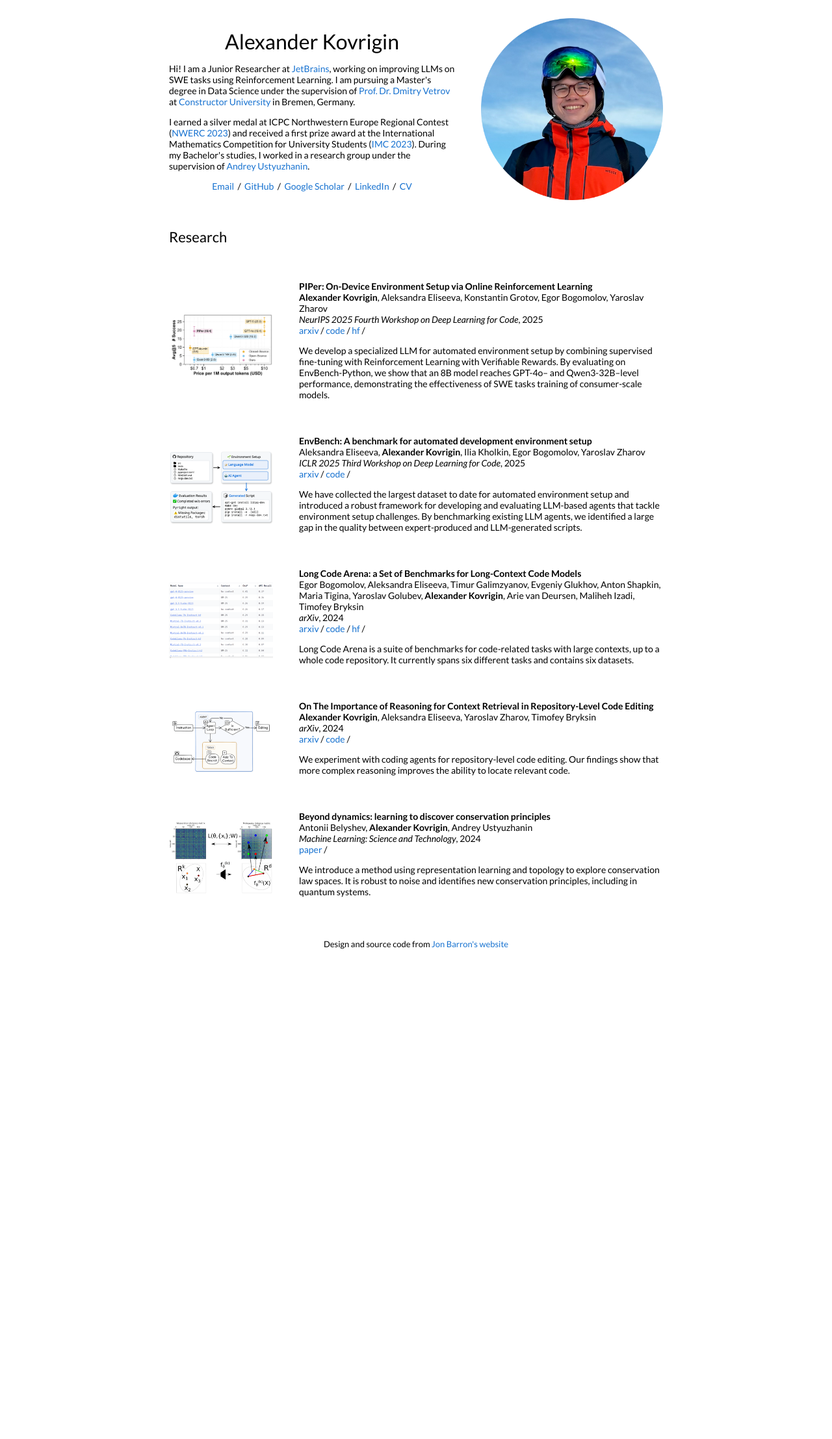
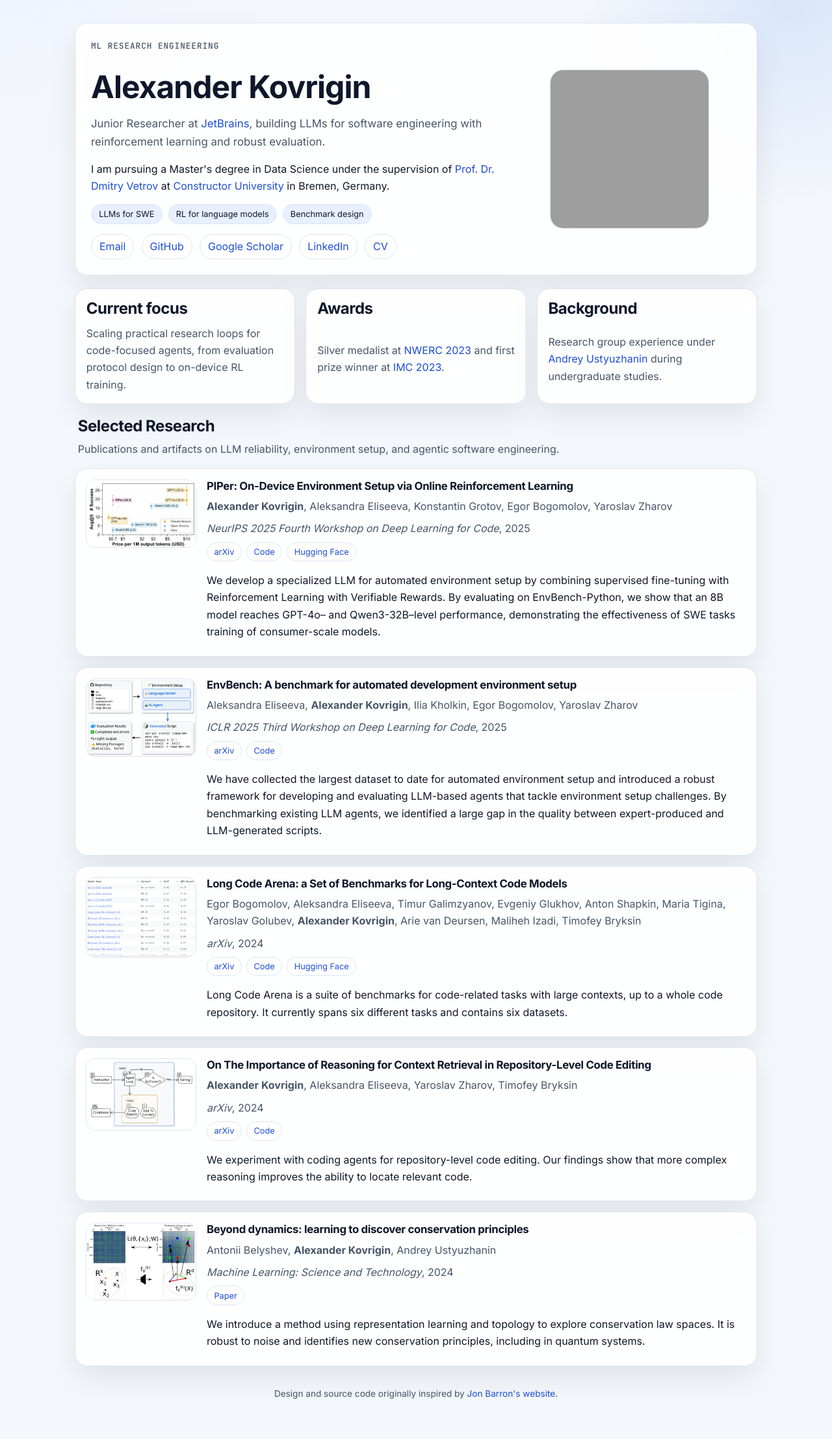
Before and after one commit to waleko/waleko.github.io, a Jekyll site: the page built from _posts/2025-09-29-piper.markdown, in a window 1280 px wide. Shown: the whole page at 65% size. Built offline with Jekyll 4.4.1, drawn with Linux system fonts in a browser that asks for light colours; before the commit the page ends 1482 px from its top, so only the background shows below that; grey boxes are pictures that could not be loaded.

Commit message:
Modernize homepage design and update avatar source
Co-authored-by: Alexander Kovrigin <inbox@alexkovrigin.me>

```diff
--- a/_config.yml
+++ b/_config.yml
@@ -9,7 +9,7 @@ name: Alexander Kovrigin
 # description: the profile of an engineer, researcher and software developer
 
 # URL of your avatar or profile pic (you could use your GitHub profile pic)
-avatar: images/avatar.png
+avatar: https://avatars.githubusercontent.com/u/24986722?v=4
 
 #
 # Flags below are optional
--- a/_layouts/default.html
+++ b/_layouts/default.html
@@ -7,127 +7,105 @@
   <meta content="text/html; charset=utf-8" http-equiv="Content-Type">
 
   <meta name="author" content="{{ site.name }}" />
+  <meta name="description" content="ML research engineer portfolio focused on LLMs for software engineering." />
   <meta name="viewport" content="width=device-width, initial-scale=1">
 
   <link rel="stylesheet" type="text/css" href="{{ site.baseurl }}/style.css" />
   <link rel="canonical" href="{{ page.url | replace:'index.html','' | prepend: site.baseurl | prepend: site.url }}">
-  <link href="https://fonts.googleapis.com/css?family=Lato:400,700,400italic,700italic" rel="stylesheet"
-    type="text/css">
+  <link rel="preconnect" href="https://fonts.googleapis.com">
+  <link rel="preconnect" href="https://fonts.gstatic.com" crossorigin>
+  <link href="https://fonts.googleapis.com/css2?family=Inter:wght@400;500;600;700&family=JetBrains+Mono:wght@500&display=swap"
+    rel="stylesheet">
 
 </head>
 
 <body>
-  <table
-    style="width:100%;max-width:800px;border:0px;border-spacing:0px;border-collapse:separate;margin-right:auto;margin-left:auto;">
-    <tr style="padding:0px">
-      <td style="padding:0px">
-        <table
-          style="width:100%;border:0px;border-spacing:0px;border-collapse:separate;margin-right:auto;margin-left:auto;">
-          <tr style="padding:0px">
-            <td style="padding:2.5%;width:60%;vertical-align:middle">
-              <h1>
-                Alexander Kovrigin
-              </h1>
-              <p>Hi! I am a Junior Researcher at <a href="https://jetbrains.com">JetBrains</a>, working on improving LLMs on SWE tasks using Reinforcement Learning.
+  <main class="page-shell">
+    <section class="hero card">
+      <div class="hero-copy">
+        <p class="eyebrow">ML Research Engineering</p>
+        <h1>Alexander Kovrigin</h1>
+        <p class="lead">
+          Junior Researcher at <a href="https://jetbrains.com">JetBrains</a>, building LLMs for software engineering with reinforcement learning and robust evaluation.
+        </p>
+        <p>
           I am pursuing a Master's degree in Data Science under the supervision of <a href="https://scholar.google.com/citations?user=7HU0UoUAAAAJ&hl=en">Prof. Dr. Dmitry Vetrov</a> at <a href="https://constructor.university">Constructor University</a> in Bremen, Germany.
         </p>
-              <p>
-                <!-- I completed my Bachelor's in Computer Science at Constructor University, having transferred from <a href="https://spb.hse.ru/en/ba/appmath/">HSE University</a>. -->
-                I earned a silver medal at ICPC Northwestern Europe Regional Contest (<a href="https://2023.nwerc.eu/">NWERC 2023</a>) and received a first prize award at the International Mathematics Competition for University Students (<a href="https://www.imc-math.org.uk/?year=2023">IMC 2023</a>). During my Bachelor's studies, I worked in a research group under the supervision of <a href="https://scholar.google.com/citations?user=vfQf9SIAAAAJ">Andrey Ustyuzhanin</a>.
-              </p>
-              <p style="text-align:center">
-                <a href="mailto:inbox@alexkovrigin.me"> Email</a> &nbsp;/&nbsp;
-                <a href="https://github.com/waleko">GitHub</a> &nbsp;/&nbsp;
-                <a href="https://scholar.google.com/citations?user=-TlLyrMAAAAJ">Google Scholar</a> &nbsp;/&nbsp;
-                <a href="https://www.linkedin.com/in/waleko"> LinkedIn </a> &nbsp;/&nbsp;
+        <div class="tag-row">
+          <span class="tag">LLMs for SWE</span>
+          <span class="tag">RL for language models</span>
+          <span class="tag">Benchmark design</span>
+        </div>
+        <div class="link-row">
+          <a href="mailto:inbox@alexkovrigin.me">Email</a>
+          <a href="https://github.com/waleko">GitHub</a>
+          <a href="https://scholar.google.com/citations?user=-TlLyrMAAAAJ">Google Scholar</a>
+          <a href="https://www.linkedin.com/in/waleko">LinkedIn</a>
           <a href="https://acacia.s3.wlko.me/cv/Alexander%20Kovrigin.pdf">CV</a>
-              </p>
-            </td>
-            <td style="padding:2.5%;width:40%;max-width:40%">
-              <img style="width:100%;max-width:100%" alt="profile photo" src="images/avatar.png">
-            </td>
-          </tr>
-        </table>
+        </div>
+      </div>
+      <div class="hero-avatar-wrap">
+        <img class="hero-avatar" alt="profile photo" src="{{ site.avatar }}">
+      </div>
+    </section>
 
-        <table
-          style="width:100%;border:0px;border-spacing:0px;border-collapse:separate;margin-right:auto;margin-left:auto;">
-          <tr>
-            <td style="padding:2.5%;width:100%;vertical-align:middle">
-              <h2>Research</h2>
-              <p>
-              </p>
-            </td>
-          </tr>
-        </table>
-        <table
-          style="width:100%;border:0px;border-spacing:0px;border-collapse:separate;margin-right:auto;margin-left:auto;">
+    <section class="highlights">
+      <article class="highlight-card card">
+        <h2>Current focus</h2>
+        <p>Scaling practical research loops for code-focused agents, from evaluation protocol design to on-device RL training.</p>
+      </article>
+      <article class="highlight-card card">
+        <h2>Awards</h2>
+        <p>Silver medalist at <a href="https://2023.nwerc.eu/">NWERC 2023</a> and first prize winner at <a href="https://www.imc-math.org.uk/?year=2023">IMC 2023</a>.</p>
+      </article>
+      <article class="highlight-card card">
+        <h2>Background</h2>
+        <p>Research group experience under <a href="https://scholar.google.com/citations?user=vfQf9SIAAAAJ">Andrey Ustyuzhanin</a> during undergraduate studies.</p>
+      </article>
+    </section>
 
+    <section class="research-section">
+      <div class="section-title-wrap">
+        <h2>Selected Research</h2>
+        <p>Publications and artifacts on LLM reliability, environment setup, and agentic software engineering.</p>
+      </div>
+
+      <div class="research-grid">
         {% for post in site.posts %}
         {% for cat in post.categories %}
         {% if cat == 'research' %}
-          <tr>
-            <td style="padding:2.5%;width:25%;vertical-align:middle;min-width:120px">
-              <img src="/tn{{post.image}}" alt="project image" style="width:auto; height:auto; max-width:100%;" />
-            </td>
-            <td style="padding:2.5%;width:75%;vertical-align:middle">
+        <article class="research-card card">
+          <div class="research-thumb-wrap">
+            <img src="/tn{{post.image}}" alt="{{ post.title }} thumbnail" class="research-thumb" />
+          </div>
+          <div class="research-content">
             <h3>{{post.title}}</h3>
-              <br>
-              {{post.authors}}
-
-              <br>
-              <em>{{post.venue}}</em>, {{ post.date | date: "%Y" }}
-              <br>
-              {% if post.arxiv %}
-              <a href="{{post.arxiv}}">arxiv</a> /
-              {% endif %}
-              {% if post.paper %}
-              <a href="{{post.paper}}">paper</a> /
-              {% endif %}
-              {% if post.video %}
-              <a href="{{post.video}}">video</a> /
-              {% endif %}
-              {% if post.code %}
-              <a href="{{post.code}}">code</a> /
-              {% endif %}
-              {% if post.poster %}
-              <a href="{{post.poster}}">poster</a> /
-              {% endif %}
-              {% if post.slides %}
-              <a href="{{post.slides}}">slides</a> /
-              {% endif %}
-              {% if post.website %}
-              <a href="{{post.website}}">website</a> /
-              {% endif %}
-              {% if post.youtube %}
-              <a href="{{post.youtube}}">youtube</a> /
-              {% endif %}
-              {% if post.hf %}
-              <a href="{{post.hf}}">hf</a> /
-              {% endif %}
-              <p></p>
-              {{ post.excerpt }}
-            </td>
-          </tr>
+            <p class="authors">{{post.authors}}</p>
+            <p class="venue"><em>{{post.venue}}</em>, {{ post.date | date: "%Y" }}</p>
+            <div class="resource-links">
+              {% if post.arxiv %}<a href="{{post.arxiv}}">arXiv</a>{% endif %}
+              {% if post.paper %}<a href="{{post.paper}}">Paper</a>{% endif %}
+              {% if post.video %}<a href="{{post.video}}">Video</a>{% endif %}
+              {% if post.code %}<a href="{{post.code}}">Code</a>{% endif %}
+              {% if post.poster %}<a href="{{post.poster}}">Poster</a>{% endif %}
+              {% if post.slides %}<a href="{{post.slides}}">Slides</a>{% endif %}
+              {% if post.website %}<a href="{{post.website}}">Website</a>{% endif %}
+              {% if post.youtube %}<a href="{{post.youtube}}">YouTube</a>{% endif %}
+              {% if post.hf %}<a href="{{post.hf}}">Hugging Face</a>{% endif %}
+            </div>
+            <p class="excerpt">{{ post.excerpt }}</p>
+          </div>
+        </article>
         {% endif %}
         {% endfor %}
         {% endfor %}
-        </table>
+      </div>
+    </section>
 
-        <table
-          style="width:100%;border:0px;border-spacing:0px;border-collapse:separate;margin-right:auto;margin-left:auto;">
-          <tr>
-            <td style="padding:0px">
-              <br>
-              <p style="text-align:center;font-size:small;">
-                Design and source code from <a style="font-size:small;" href="https://jonbarron.info">Jon Barron's
-                  website</a>
-              </p>
-            </td>
-          </tr>
-        </table>
-      </td>
-    </tr>
-  </table>
+    <footer class="site-footer">
+      Design and source code originally inspired by <a href="https://jonbarron.info">Jon Barron's website</a>.
+    </footer>
+  </main>
 </body>
 
 </html>
--- a/style.scss
+++ b/style.scss
@@ -1,105 +1,275 @@
 ---
 ---
 
-//
-// IMPORTS
-//
-
-//@import "reset";
-//@import "variables";
-// Syntax highlighting @import is at the bottom of this file
-
-/**************/
-/* BASE RULES */
-/**************/
-a {
-  color: #1772d0;
-  text-decoration: none;
+:root {
+  --bg: #f4f7fb;
+  --bg-accent: #edf2ff;
+  --text: #0f172a;
+  --text-muted: #475569;
+  --card: rgba(255, 255, 255, 0.9);
+  --line: #dce5f3;
+  --brand: #3b82f6;
+  --brand-strong: #1d4ed8;
+  --chip-bg: #e8efff;
+  --shadow: 0 20px 45px rgba(15, 23, 42, 0.08);
 }
 
-a:focus,
-a:hover {
-  color: #f09228;
-  text-decoration: none;
+@media (prefers-color-scheme: dark) {
+  :root {
+    --bg: #070b14;
+    --bg-accent: #0f172a;
+    --text: #e2e8f0;
+    --text-muted: #94a3b8;
+    --card: rgba(15, 23, 42, 0.7);
+    --line: #23314b;
+    --brand: #60a5fa;
+    --brand-strong: #93c5fd;
+    --chip-bg: #182841;
+    --shadow: 0 18px 40px rgba(2, 6, 23, 0.45);
+  }
 }
 
-body,
-td,
-th,
-tr,
-p,
-a {
-  font-family: 'Lato', Verdana, Helvetica, sans-serif;
-  font-size: 14px;
-  font-display: auto;
+* {
+  box-sizing: border-box;
 }
 
-strong {
-  font-family: 'Lato', Verdana, Helvetica, sans-serif;
-  font-size: 14px;
-  font-display: auto;
+html,
+body {
+  margin: 0;
+  min-height: 100%;
+}
+
+body {
+  font-family: 'Inter', 'Lato', Verdana, Helvetica, sans-serif;
+  color: var(--text);
+  background:
+    radial-gradient(circle at 0% -10%, var(--bg-accent), transparent 30rem),
+    radial-gradient(circle at 95% 0%, rgba(59, 130, 246, 0.15), transparent 20rem),
+    var(--bg);
+  line-height: 1.65;
+}
+
+a {
+  color: var(--brand-strong);
+  text-decoration: none;
+  transition: color 0.2s ease;
+}
+
+a:hover,
+a:focus {
+  color: var(--brand);
+}
+
+h1,
+h2,
+h3 {
+  margin: 0;
+  line-height: 1.2;
+  letter-spacing: -0.02em;
+}
+
+h1 {
+  font-size: clamp(2rem, 5vw, 3rem);
 }
 
 h2 {
-  font-family: 'Lato', Verdana, Helvetica, sans-serif;
-  font-size: 22px;
-  font-display: auto;
-  font-weight: normal;
-  padding: 0px;
-  margin: 0px;
-  display:inline;
+  font-size: clamp(1.2rem, 2.2vw, 1.5rem);
 }
 
 h3 {
-  font-family: 'Lato', Verdana, Helvetica, sans-serif;
-  font-size: 14px;
-  font-weight: 700;
-  font-display: auto;
-  padding: 0px;
-  margin: 0px;
-  display:inline;
+  font-size: 1.05rem;
 }
 
-h1 {
-  font-family: 'Lato', Verdana, Helvetica, sans-serif;
-  font-size: 32px;
-  font-weight: normal;
-  font-display: auto;
-  text-align: center;
-  padding: 0px;
-  margin-block-start: 14px;
-  margin-block-end: 14px;
-  margin-left: 0px;
-  margin-right: 0px;
-
+p {
+  margin: 0;
 }
 
-.one {
-  width: 160px;
-  height: 160px;
-  position: relative;
+.page-shell {
+  width: min(1050px, 94vw);
+  margin: 2.2rem auto 3rem;
+  display: grid;
+  gap: 1.25rem;
 }
 
-.two {
-  width: 160px;
-  height: 160px;
-  position: absolute;
-  transition: opacity .2s ease-in-out;
-  -moz-transition: opacity .2s ease-in-out;
-  -webkit-transition: opacity .2s ease-in-out;
+.card {
+  background: var(--card);
+  border: 1px solid var(--line);
+  border-radius: 20px;
+  box-shadow: var(--shadow);
+  backdrop-filter: blur(8px);
 }
 
-.fade {
-  transition: opacity .2s ease-in-out;
-  -moz-transition: opacity .2s ease-in-out;
-  -webkit-transition: opacity .2s ease-in-out;
+.hero {
+  display: grid;
+  grid-template-columns: 1.3fr minmax(180px, 0.7fr);
+  gap: 1.25rem;
+  padding: 1.5rem;
 }
 
-span.highlight {
-  background-color: #ffffd0;
+.eyebrow {
+  font-family: 'JetBrains Mono', monospace;
+  font-size: 0.8rem;
+  text-transform: uppercase;
+  letter-spacing: 0.07em;
+  color: var(--text-muted);
+  margin-bottom: 0.6rem;
 }
 
-// Settled on moving the import of syntax highlighting to the bottom of the CSS
-// ... Otherwise it really bloats up the top of the CSS file and makes it difficult to find the start
-//@import "highlights";
-//@import "svg-icons";
+.hero-copy {
+  display: grid;
+  gap: 0.9rem;
+}
+
+.lead {
+  font-size: 1.05rem;
+  color: var(--text-muted);
+}
+
+.tag-row {
+  display: flex;
+  flex-wrap: wrap;
+  gap: 0.55rem;
+}
+
+.tag {
+  font-size: 0.8rem;
+  background: var(--chip-bg);
+  border: 1px solid var(--line);
+  border-radius: 999px;
+  padding: 0.25rem 0.7rem;
+}
+
+.link-row {
+  display: flex;
+  flex-wrap: wrap;
+  gap: 0.7rem;
+}
+
+.link-row a {
+  border: 1px solid var(--line);
+  border-radius: 999px;
+  padding: 0.35rem 0.75rem;
+  background: rgba(255, 255, 255, 0.45);
+}
+
+.hero-avatar-wrap {
+  display: flex;
+  justify-content: center;
+  align-items: center;
+}
+
+.hero-avatar {
+  width: min(245px, 100%);
+  aspect-ratio: 1/1;
+  object-fit: cover;
+  border-radius: 20px;
+  border: 1px solid var(--line);
+}
+
+.highlights {
+  display: grid;
+  grid-template-columns: repeat(3, minmax(0, 1fr));
+  gap: 1rem;
+}
+
+.highlight-card {
+  padding: 1rem 1.05rem;
+  display: grid;
+  gap: 0.6rem;
+}
+
+.highlight-card p {
+  color: var(--text-muted);
+}
+
+.research-section {
+  display: grid;
+  gap: 1rem;
+}
+
+.section-title-wrap {
+  padding: 0 0.3rem;
+}
+
+.section-title-wrap p {
+  margin-top: 0.45rem;
+  color: var(--text-muted);
+}
+
+.research-grid {
+  display: grid;
+  gap: 1rem;
+}
+
+.research-card {
+  padding: 1rem;
+  display: grid;
+  grid-template-columns: minmax(110px, 170px) minmax(0, 1fr);
+  gap: 1rem;
+  align-items: start;
+}
+
+.research-thumb-wrap {
+  border-radius: 14px;
+  overflow: hidden;
+  border: 1px solid var(--line);
+}
+
+.research-thumb {
+  width: 100%;
+  display: block;
+}
+
+.research-content {
+  display: grid;
+  gap: 0.5rem;
+}
+
+.authors,
+.venue,
+.excerpt {
+  color: var(--text-muted);
+}
+
+.resource-links {
+  display: flex;
+  flex-wrap: wrap;
+  gap: 0.45rem;
+}
+
+.resource-links a {
+  font-size: 0.8rem;
+  border: 1px solid var(--line);
+  border-radius: 999px;
+  padding: 0.2rem 0.65rem;
+  background: rgba(255, 255, 255, 0.45);
+}
+
+.site-footer {
+  color: var(--text-muted);
+  text-align: center;
+  font-size: 0.85rem;
+  padding: 0.7rem;
+}
+
+@media (max-width: 880px) {
+  .hero {
+    grid-template-columns: 1fr;
+  }
+
+  .hero-avatar {
+    width: min(210px, 62vw);
+  }
+
+  .highlights {
+    grid-template-columns: 1fr;
+  }
+
+  .research-card {
+    grid-template-columns: 1fr;
+  }
+
+  .research-thumb-wrap {
+    max-width: 270px;
+  }
+}
```
Lines whose indentation alone changed are shown as unchanged.
